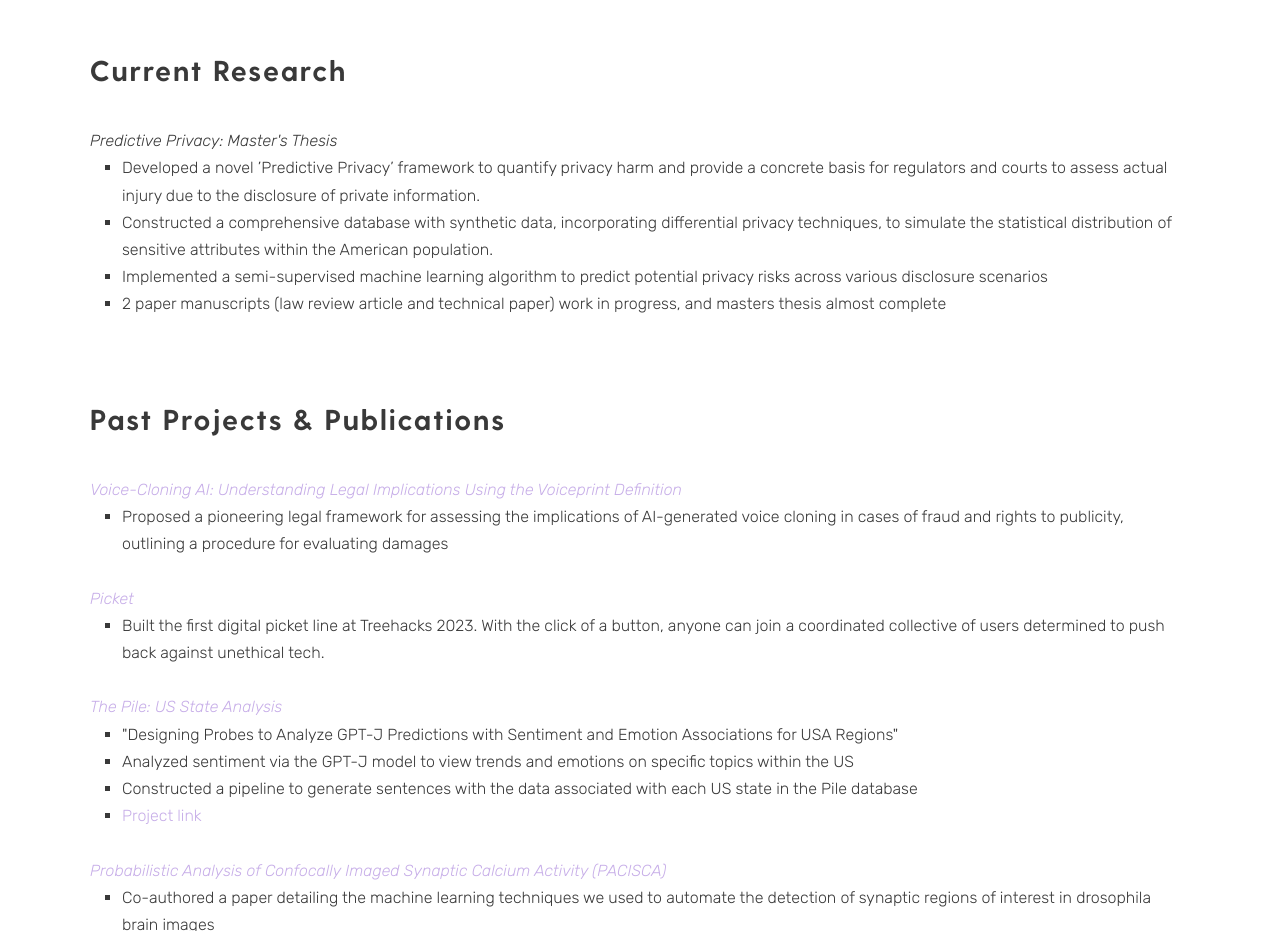
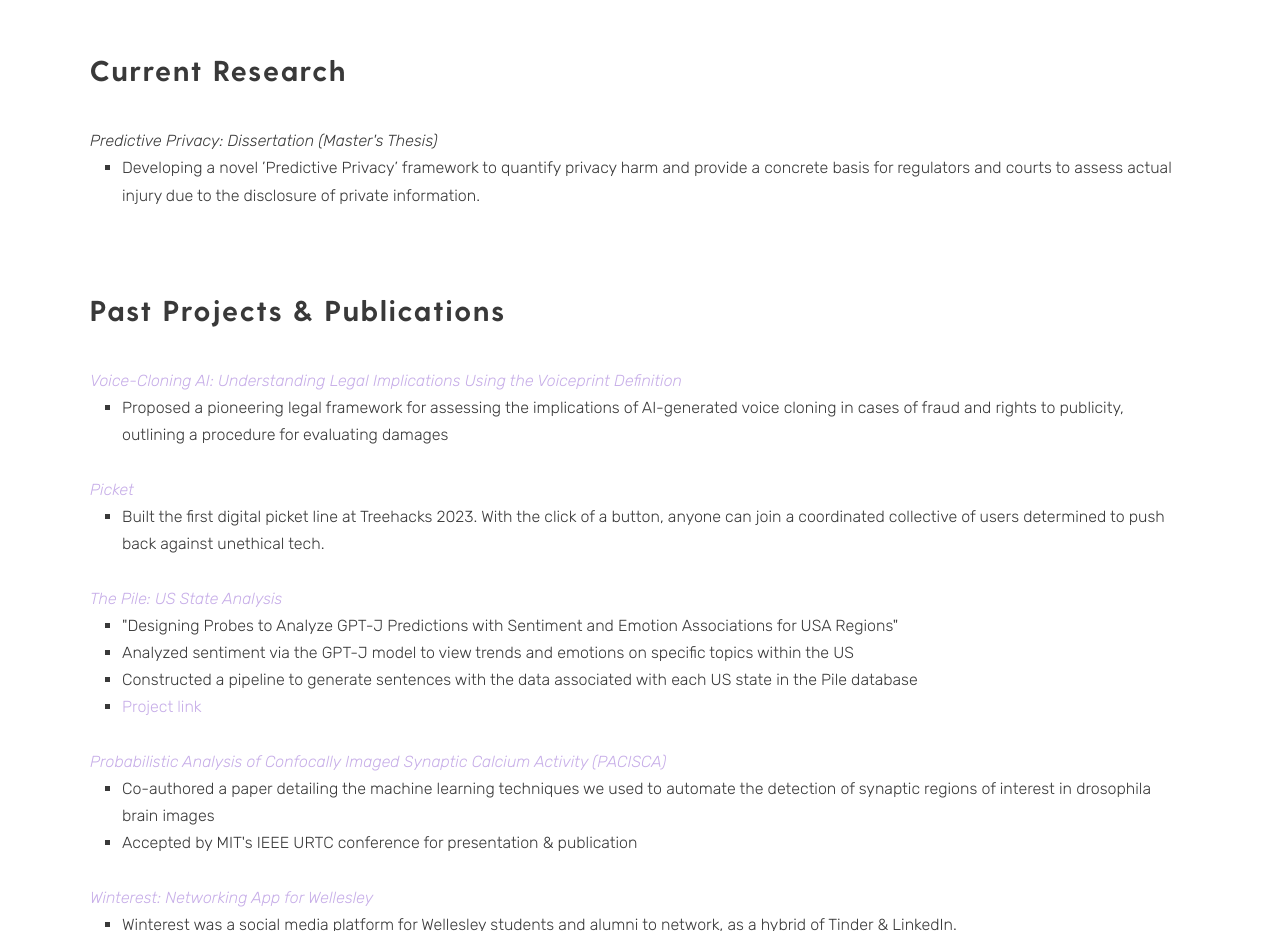
Before and after one commit to skochar1/pfolio, a plain HTML site: page index.html in a window 1280 px wide. Shown: the part 1540-2471 px from the top of the page. Drawn offline with Linux system fonts and the light colour scheme; some packages are replaced by stand-ins of ours; a script that the page names is missing; files whose address does not match are found by name.

Commit message:
Update index.html

```diff
--- a/index.html
+++ b/index.html
@@ -105,15 +105,10 @@
                     <div class="col-1-1" id="research">
                         <h3>Current Research</h3>
                         <p>
-                            <span class="p-italic">Predictive Privacy: Master's Thesis</span>
+			<span class="p-italic">Predictive Privacy: Dissertation (Master's Thesis)</span>
                             <ul>
-                                <li>Developed a novel ’Predictive Privacy’ framework to quantify privacy harm and provide a concrete basis for regulators
+                                <li>Developing a novel ’Predictive Privacy’ framework to quantify privacy harm and provide a concrete basis for regulators
                                     and courts to assess actual injury due to the disclosure of private information.</li>
-                                <li>Constructed a comprehensive database with synthetic data, incorporating differential privacy techniques, to simulate the
-                                    statistical distribution of sensitive attributes within the American population.</li>
-                                <li>Implemented a semi-supervised machine learning algorithm to predict potential privacy risks across various disclosure
-                                    scenarios</li>
-                                <li>2 paper manuscripts (law review article and technical paper) work in progress, and masters thesis almost complete</li>
                             </ul>
                         </p><br><br>
                     </div>
@@ -208,7 +203,7 @@
 
                             </ul>
 
-                            <br><br>
+                            <br>
 
                             <span class="p-italic">CS Department Teaching Assistant @ Wellesley College</span>
                             <ul>
```
